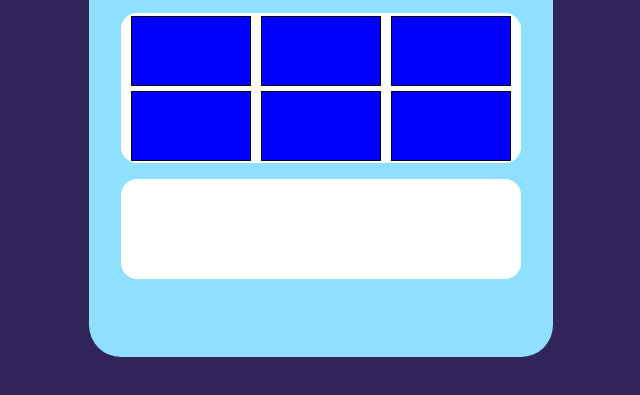
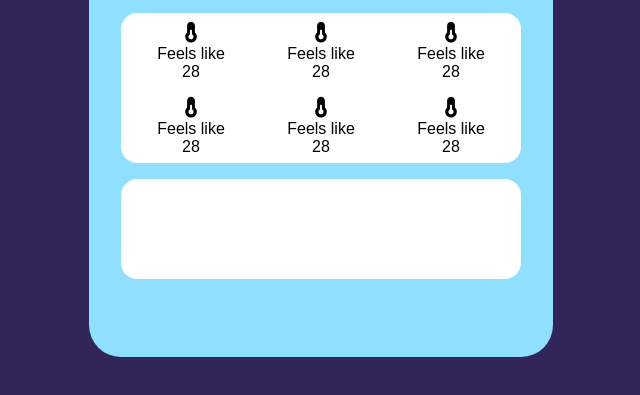
Before and after one commit to adnan-sami-007/Weather-App, a plain HTML site: page index.html in a window 1280 px wide. Shown: the part 363-758 px from the top of the page, without its empty margins (319-959 px from the left). Drawn offline with Linux system fonts and the light colour scheme.

Commit message:
added some icons

```diff
--- a/index.html
+++ b/index.html
@@ -42,12 +42,46 @@
 
 
     <div class="infoContainer">
-      <div class="box"></div>
-      <div class="box"></div>
-      <div class="box"></div>
-      <div class="box"></div>
-      <div class="box"></div>
-      <div class="box"></div>
+      <div class="box">
+        <div class="icon"><i class="fa-solid fa-temperature-half"></i></div>
+        <div class="text"><p>Feels like</p></div>
+        <div>28</div>
+      </div>
+      <div class="box">
+        <div class="icon"><i class="fa-solid fa-temperature-half"></i></div>
+        <div class="text">
+          <p>Feels like</p>
+        </div>
+        <div>28</div>
+      </div>
+      <div class="box">
+        <div class="icon"><i class="fa-solid fa-temperature-half"></i></div>
+        <div class="text">
+          <p>Feels like</p>
+        </div>
+        <div>28</div>
+      </div>
+      <div class="box">
+        <div class="icon"><i class="fa-solid fa-temperature-half"></i></div>
+        <div class="text">
+          <p>Feels like</p>
+        </div>
+        <div>28</div>
+      </div>
+      <div class="box">
+        <div class="icon"><i class="fa-solid fa-temperature-half"></i></div>
+        <div class="text">
+          <p>Feels like</p>
+        </div>
+        <div>28</div>
+      </div>
+      <div class="box">
+        <div class="icon"><i class="fa-solid fa-temperature-half"></i></div>
+        <div class="text">
+          <p>Feels like</p>
+        </div>
+        <div>28</div>
+      </div>
     </div>
 
 
--- a/style.css
+++ b/style.css
@@ -90,8 +90,18 @@ body {
 .box {
   height: 70px;
   width: 120px;
-  background-color: blue;
-  border: 1px solid black;
+  /* background-color: blue; */
+  /* border: 1px solid black; */
+  display: flex;
+  flex-direction: column;
+  justify-content: center;
+  align-items: center;
+}
+.icon {
+  font-size: 1.3rem;
+}
+.text p {
+  font-size: 1rem;
 }
 
 
```
